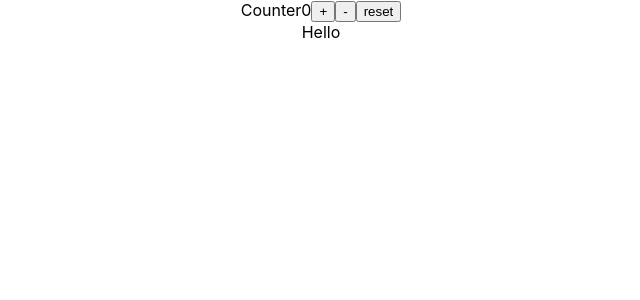
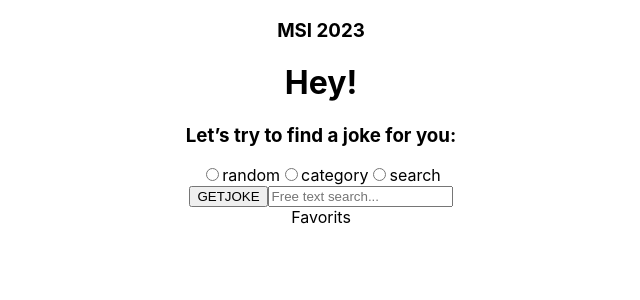
Before and after one commit to DyadyaSerzh/ChakNorrisJoke, a React (Create React App) app: page / in a window 1280 px wide. Shown: the top 300 px of the page, without its empty margins (319-959 px from the left). Built offline with nearby package versions, Linux system fonts and the light colour scheme; no server answers.

Commit message:
continue working

```diff
--- a/src/App.js
+++ b/src/App.js
@@ -2,13 +2,18 @@ import './App.css';
 import {Provider} from 'react-redux'
 import store from './store';
 import Counter from './components/counter';
+import Favorits from './components/Favorits'
 
 function App() {
   return (
     <Provider store={store}>
       <div className="App">
+        <h3>MSI 2023</h3>
+        <h1>Hey!</h1>
+        <h3>Let’s try to find a joke for you:</h3>
       <Counter></Counter>
-        Hello
+      <Favorits></Favorits>
+
       </div>
     </Provider>
   );
--- /dev/null
+++ b/src/components/Favorits/favorits.jsx
@@ -0,0 +1,8 @@
+
+const Favorits=()=>{
+    return(
+
+        <div>Favorits</div>
+    )
+}
+export default Favorits;
--- /dev/null
+++ b/src/components/Favorits/index.js
@@ -0,0 +1,2 @@
+import Favorits from "./favorits";
+export default Favorits;
--- a/src/components/counter/counter.jsx
+++ b/src/components/counter/counter.jsx
@@ -1,16 +1,42 @@
 import { useDispatch, useSelector } from "react-redux"
+import { useEffect } from "react"
 
+// https://api.chucknorris.io/jokes/categories    list of categories
+// https://api.chucknorris.io/jokes/random?category={category}  random search in category
+// https://api.chucknorris.io/jokes/search?query={query} search by text
 
 const Counter=()=>{
     const couster=useSelector((state) => state)
     const dispatch=useDispatch()
+    useEffect (()=>{
+        fetch(`https://api.chucknorris.io/jokes/categories`)
+        .then((res) => res.json())
+        .then((data) =>{
+            dispatch({type:'CREATELIST',categoryList:data})
+        })
+    },[]);
+    // console.log(couster)
+    // console.log('couster.payload',!!couster.payload)
+    const getRandomResult = () => {
+        fetch(`https://api.chucknorris.io/jokes/random`)
+          .then((res) => res.json())
+          .then((data) =>{
+            dispatch({ type: 'GETRANDOMJOKE', payload: data })},
+          );
+      };
+
 return(
         <div>
-            Counter
-            {couster}
-            <button onClick={()=>dispatch({type:"INCREMENT"})}>+</button>
-            <button onClick={()=>dispatch({type:"DECREMENT"})}>-</button>
-            <button onClick={()=>dispatch({type:"RESET"})}>reset</button>
+            <form action="searchForm"  onChange={(event)=>{console.log(event.target.value)}}>
+                <input type="radio" value="random" name="searchRadio"  />random
+                <input type="radio" value="category" name="searchRadio"/>category
+                <input type="radio" value="search" name="searchRadio" />search
+            </form>
+            <div>
+            {!!couster.payload?<p>{couster.payload}</p>:null}
+                <button onClick={()=>getRandomResult()}>GETJOKE</button>
+            <input type="text" placeholder="Free text search..." />
+            </div>
         </div>
     )
 
--- a/src/store/store.js
+++ b/src/store/store.js
@@ -1,15 +1,32 @@
 import {createStore} from 'redux';
+// 1. Use Chuck Norris API to get jokes in JSON format - https://api.chucknorris.io/
+// 2. Ability to get a random joke.
+// 3. Ability to get a random joke from categories (Use API to get all available categories).
+// 4. Ability to get jokes by free text search.
+// 5. Any joke can be marked/unmarked as favourite.
+// 6. Jokes marked as favourite should appear in the right section Favourite.
+// 7. Favourite jokes should be available after reloading the page and stored in the browser
+// (No need to use Back-end).
 
-const reduser=(state=0,action)=>{
+const reduser=(state={counter:0,payload:0},action)=>{
     switch (action.type){
         case 'INCREMENT':
-            return state+1;
+            state.counter=state.counter+1
+            return {...state};
         case 'DECREMENT':
-            return state-1;
+            state.counter=state.counter-1;
+            return {...state};
         case 'RESET':
-            return state=0;
+            state.counter=0;
+            return {...state};
+        case 'GETRANDOMJOKE':
+            state.payload=action.payload.value;
+            return {...state};
+            case 'CREATELIST':
+
+            return {...state};
         default:
-            return state;
+            return {...state};
     }
 };
 const store=createStore(reduser);
```
